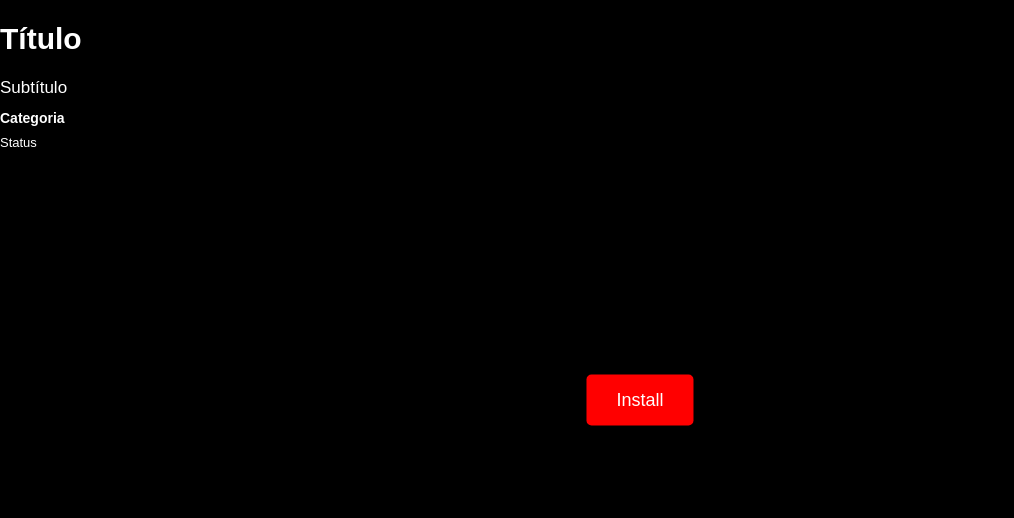
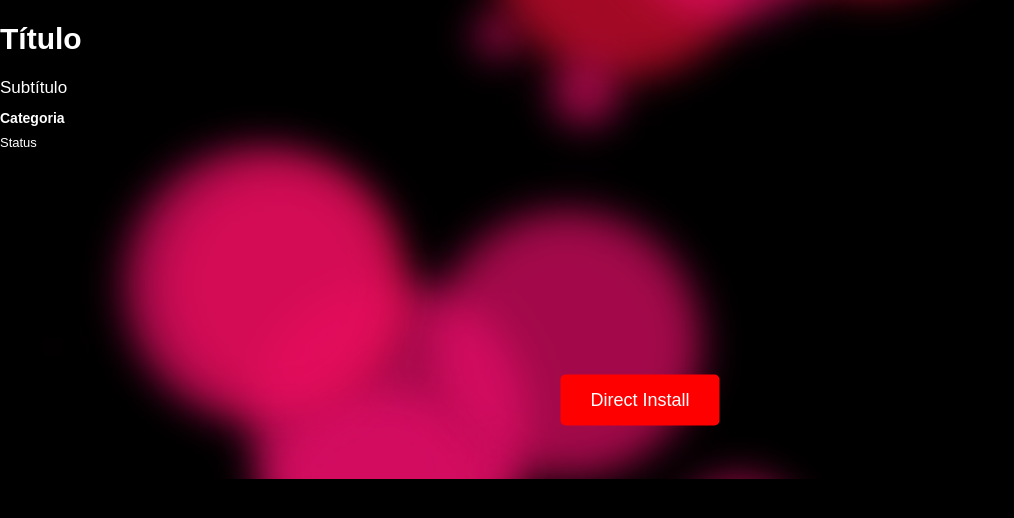
Before and after one commit to saintwq/saint-tweaks, a plain HTML site: page index.html in a window 1280 px wide. Shown: the whole page, without its empty margins (0-1014 px from the left). Drawn offline with Linux system fonts and the light colour scheme.

Commit message:
Update index.html

```diff
--- a/index.html
+++ b/index.html
@@ -36,21 +36,12 @@
             font-family: 'Montserrat', sans-serif;
             font-style: normal;
             color: white;
-            position: relative;
+            background-image: url('https://raw.githubusercontent.com/saintwq/saint-tweaks/main/background.png');
+            background-repeat: no-repeat;
+            background-size: cover;
+            background-position: center;
+            animation: fadeInAnimation 3s; /* Removido linear e animation-fill-mode */
             overflow-x: hidden;
-        }
-
-        body::before {
-            content: "";
-            position: fixed;
-            top: 0;
-            left: 0;
-            width: 100%;
-            height: 100%;
-            background-color: #000; /* Definido para preto */
-            opacity: 0; /* Inicialmente transparente */
-            z-index: -1;
-            animation: fadeInBackground 3s forwards; /* Adicionada animação de fadeInBackground */
         }
 
         html {
@@ -62,7 +53,7 @@
             text-decoration: none;
         }
 
-        @keyframes fadeInBackground {
+        @keyframes fadeInAnimation {
             from {
                 opacity: 0;
             }
@@ -122,6 +113,6 @@
     <h1 class="status">Status</h1>
 
     <!-- Botão Glow -->
-    <button id="glowButton">Install</button>
+    <button id="glowButton">Direct Install</button>
 </body>
 </html>
```
